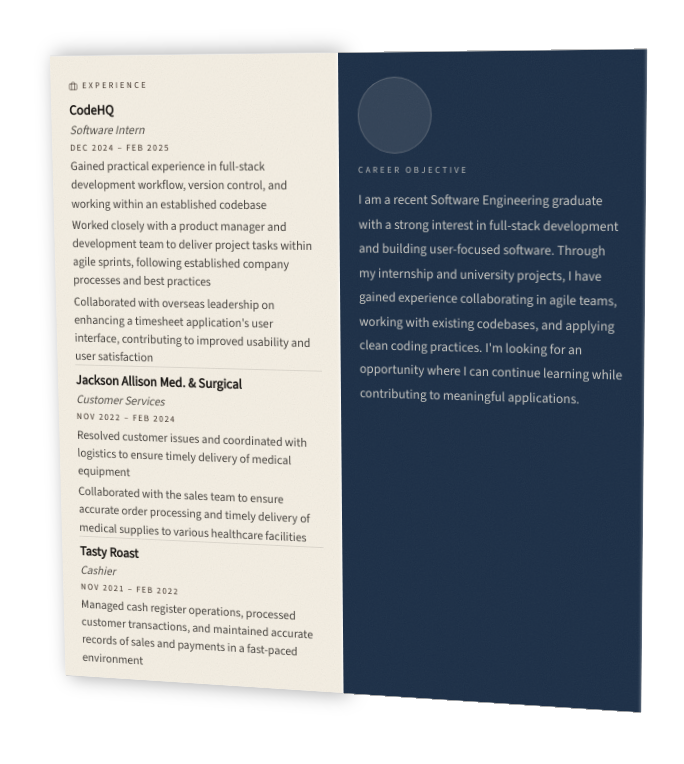
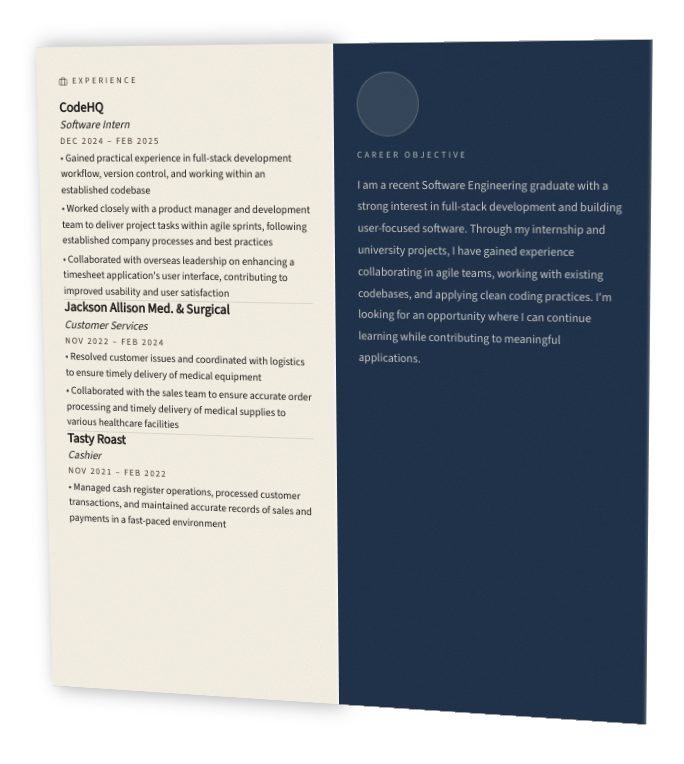
Before and after one commit to owel14/portfolio, a React (Vite) app: page / in a window 1280 px wide. Both pictures are taken after a click on the button 642 px from the left and 380 px from the top of the page. Shown: the top 764 px of the page, without its empty margins (150-834 px from the left). Built offline with nearby package versions, Linux system fonts and the light colour scheme.

Commit message:
extracted bullet point component

```diff
--- /dev/null
+++ b/src/components/Bullet.tsx
@@ -0,0 +1,10 @@
+import type { ReactNode } from 'react';
+
+export function Bullet({ children }: { children: ReactNode }) {
+  return (
+    <li className="relative pl-2.5 text-[11px] font-light leading-normal text-ink">
+      <span aria-hidden="true" className="left-0 text-ink-secondary select-none"> • </span>
+      {children}
+    </li>
+  );
+}
--- /dev/null
+++ b/src/components/PanelCard.tsx
@@ -0,0 +1,52 @@
+import type { ReactNode } from 'react';
+
+type PanelCardProps = {
+  title: string;
+  badge: string;
+  subtitle?: string;
+  layout: 'stacked' | 'inline';
+  isFirst?: boolean;
+  isLast?: boolean;
+  children: ReactNode;
+};
+
+export function PanelCard({
+  title,
+  badge,
+  subtitle,
+  layout,
+  isFirst = false,
+  isLast = false,
+  children,
+}: PanelCardProps) {
+  const stacked = layout === 'stacked';
+
+  return (
+    <div className={[
+      'flex flex-col',
+      stacked ? 'gap-0.5' : 'gap-1.5',
+      isFirst ? (stacked ? 'pb-3' : 'pb-2.5') : (stacked ? 'py-3' : 'py-2.5'),
+      isLast ? '' : 'border-b border-ink/10',
+    ].filter(Boolean).join(' ')}>
+
+      {stacked ? (
+        <>
+          <div className="flex flex-col gap-px">
+            <span className="text-sm font-semibold text-ink leading-[1.2]">{title}</span>
+            {subtitle && <span className="text-xs font-light italic text-ink">{subtitle}</span>}
+          </div>
+          <span className="text-[9.5px] tracking-[1.5px] uppercase text-ink-secondary pl-4.25">{badge}</span>
+        </>
+      ) : (
+        <div className="flex items-center gap-1.5">
+          <span className="text-sm font-semibold text-ink flex-1 min-w-0">{title}</span>
+          <span className="text-[9px] tracking-[1.8px] uppercase text-ink-secondary ml-auto whitespace-nowrap">{badge}</span>
+        </div>
+      )}
+
+      <ul className={`list-none flex flex-col gap-0.75 ${stacked ? 'mt-0.75 pl-4.25' : ''}`}>
+        {children}
+      </ul>
+    </div>
+  );
+}
--- /dev/null
+++ b/src/components/PanelCta.tsx
@@ -0,0 +1,20 @@
+import type { ReactNode } from 'react';
+
+type PanelCtaProps = {
+  children: ReactNode;
+  theme?: 'ink' | 'chalk' | 'chalk-dim';
+};
+
+const themeClass = {
+  ink:        'text-ink-secondary',
+  chalk:      'text-chalk/80',
+  'chalk-dim': 'text-chalk/50',
+} as const;
+
+export function PanelCta({ children, theme = 'ink' }: PanelCtaProps) {
+  return (
+    <p className={`mt-auto text-[9px] tracking-[2px] uppercase ${themeClass[theme]}`}>
+      {children}
+    </p>
+  );
+}
--- /dev/null
+++ b/src/components/SectionHeader.tsx
@@ -0,0 +1,16 @@
+import type { ReactElement, ReactNode } from 'react';
+
+type SectionHeaderProps = {
+  icon?: ReactElement;
+  children: ReactNode;
+  theme?: 'ink' | 'chalk';
+};
+
+export function SectionHeader({ icon, children, theme = 'ink' }: SectionHeaderProps) {
+  return (
+    <div className={`flex items-center gap-1.25 text-[9px] tracking-[2.5px] uppercase font-normal ${theme === 'ink' ? 'text-ink-secondary' : 'text-chalk/75'}`}>
+      {icon}
+      {children}
+    </div>
+  );
+}
--- a/src/components/panels/CoverPanel.tsx
+++ b/src/components/panels/CoverPanel.tsx
@@ -1,6 +1,7 @@
 import { Mail, Phone } from 'lucide-react';
 import { GitHubIcon, LinkedInIcon } from '../BrandIcons';
 import type { ReactElement } from 'react';
+import { PanelCta } from '../PanelCta';
 
 type ContactItem = {
   readonly label: string;
@@ -20,26 +21,26 @@ export function CoverPanel() {
   return (
     <div className="panel-content">
       <div className="flex flex-col">
-        <h1 className="font-serif text-[clamp(26px,3.2vw,48px)] font-bold leading-[1.05] text-chalk">
+        <h1 className="font-serif text-4xl font-bold leading-[1.05] text-chalk">
           Oliver
           <em className="block not-italic font-normal text-[1.05em] text-chalk/90">Lin</em>
         </h1>
-        <div className="w-9 h-0.5 bg-chalk/35 mt-[14px] mb-3 shrink-0" />
-        <p className="text-[clamp(9px,0.9vw,11px)] tracking-[3px] uppercase text-chalk/80">
+        <div className="w-9 h-0.5 bg-chalk/35 mt-3.5 mb-3 shrink-0" />
+        <p className="text-[10px] tracking-[3px] uppercase text-chalk/80">
           Software Engineer
         </p>
       </div>
 
-      <p className="text-[clamp(10px,0.95vw,12px)] font-light leading-[1.7] text-chalk/75">
+      <p className="text-[11px] font-light leading-[1.7] text-chalk/75">
         Full-stack dev & user-focused software.
       </p>
 
-      <div className="flex flex-col gap-[7px]">
+      <div className="flex flex-col gap-1.75">
         {contact.map((item) => (
           <a
             key={item.label}
             href={item.href}
-            className="flex items-center gap-[7px] no-underline group"
+            className="flex items-center gap-1.75 no-underline group"
             target={item.href.startsWith('http') ? '_blank' : undefined}
             rel={item.href.startsWith('http') ? 'noopener noreferrer' : undefined}
             draggable={false}
@@ -48,16 +49,14 @@ export function CoverPanel() {
             <span className="text-chalk/70 shrink-0 transition-colors duration-150 group-hover:text-chalk">
               {item.icon}
             </span>
-            <span className="text-[clamp(9px,0.88vw,11px)] font-light text-chalk/80 break-all transition-colors duration-150 group-hover:text-chalk">
+            <span className="text-[10px] font-light text-chalk/80 break-all transition-colors duration-150 group-hover:text-chalk">
               {item.value}
             </span>
           </a>
         ))}
       </div>
 
-      <p className="mt-auto text-[9px] tracking-[2.5px] uppercase text-chalk/50">
-        Open to unfold ›
-      </p>
+      <PanelCta theme="chalk-dim">Open to unfold ›</PanelCta>
     </div>
   );
 }
--- a/src/components/panels/EducationPanel.tsx
+++ b/src/components/panels/EducationPanel.tsx
@@ -1,4 +1,5 @@
 import { BookOpen } from 'lucide-react';
+import { PanelCta } from '../PanelCta';
 
 const courses = [
   'Soft. Eng. Design',
@@ -12,16 +13,16 @@ const courses = [
 export function EducationPanel() {
   return (
     <div className="panel-content">
-      <p className="text-[clamp(10px,0.96vw,12.5px)] font-light italic text-chalk/80">
+      <p className="text-[11px] font-light italic text-chalk/80">
         BE(Hons) Software Engineering
       </p>
 
       <div className="flex items-center gap-3.5 bg-chalk/5 border border-chalk/10 rounded-[3px] px-3.5 py-2.5">
         <div className="flex flex-col items-center gap-0.5 shrink-0">
-          <span className="font-serif text-[clamp(22px,2.2vw,32px)] font-bold text-chalk leading-none">8.1</span>
+          <span className="font-serif text-[28px] font-bold text-chalk leading-none">8.1</span>
           <span className="text-[7.5px] tracking-[2px] uppercase text-chalk/75">GPA</span>
         </div>
-        <div className="flex flex-col gap-0.75 text-[clamp(10px,0.92vw,12px)] font-light border-l border-chalk/12 pl-3.5 text-chalk/80">
+        <div className="flex flex-col gap-0.75 text-[11px] font-light border-l border-chalk/12 pl-3.5 text-chalk/80">
           <span>2022 – 2025</span>
           <span>Graduated</span>
         </div>
@@ -34,15 +35,13 @@ export function EducationPanel() {
 
       <div className="grid grid-cols-2 gap-y-1.25 gap-x-2">
         {courses.map((course) => (
-          <span key={course} className="text-[clamp(11px,1vw,13px)] font-light leading-[1.3] text-chalk/80">
+          <span key={course} className="text-xs font-light leading-[1.3] text-chalk/80">
             {course}
           </span>
         ))}
       </div>
 
-      <p className="mt-auto text-[clamp(8px,0.78vw,10px)] tracking-[2px] uppercase text-chalk/80">
-        Flip for summary →
-      </p>
+      <PanelCta theme="chalk">Flip for summary →</PanelCta>
     </div>
   );
 }
--- a/src/components/panels/ExperiencePanel.tsx
+++ b/src/components/panels/ExperiencePanel.tsx
@@ -1,61 +1,28 @@
 import { Briefcase } from 'lucide-react';
-import type { ReactNode } from 'react';
-
-function Bullet({ children }: { children: ReactNode }) {
-  return (
-    <li className="relative pl-[10px] text-[clamp(11px,1vw,13px)] font-light leading-[1.5] text-ink/80">
-      <span aria-hidden="true" className="absolute left-0 text-ink-secondary select-none">·</span>
-      {children}
-    </li>
-  );
-}
-
-type EntryProps = {
-  company: string;
-  role: string;
-  period: string;
-  isLast?: boolean;
-  children: ReactNode;
-};
-
-function Entry({ company, role, period, isLast = false, children }: EntryProps) {
-  return (
-    <div className={`flex flex-col gap-0.5 ${isLast ? '' : 'pb-[clamp(8px,1vh,11px)] border-b border-ink/10'}`}>
-      <div className="flex flex-col gap-px">
-        <span className="text-[clamp(12px,1.1vw,15px)] font-semibold text-ink leading-[1.2]">{company}</span>
-        <span className="text-[clamp(11px,1vw,13px)] font-light italic text-ink/75">{role}</span>
-      </div>
-      <span className="text-[9.5px] tracking-[1.5px] uppercase text-ink-secondary pl-[17px]">{period}</span>
-      <ul className="list-none flex flex-col gap-[3px] mt-[3px] pl-[17px]">
-        {children}
-      </ul>
-    </div>
-  );
-}
+import { Bullet } from '../Bullet';
+import { PanelCard } from '../PanelCard';
+import { SectionHeader } from '../SectionHeader';
 
 export function ExperiencePanel() {
   return (
     <div className="panel-content">
-      <div className="flex items-center gap-[5px] text-[9px] tracking-[2.5px] uppercase text-ink-secondary font-normal">
-        <Briefcase size={10} strokeWidth={1.5} />
-        Experience
-      </div>
+      <SectionHeader icon={<Briefcase size={10} strokeWidth={1.5} />}>Experience</SectionHeader>
 
-      <div className="flex flex-col gap-[clamp(8px,1vh,12px)]">
-        <Entry company="CodeHQ" role="Software Intern" period="Dec 2024 – Feb 2025">
+      <div className="flex flex-col">
+        <PanelCard title="CodeHQ" badge="Dec 2024 – Feb 2025" subtitle="Software Intern" layout="stacked" isFirst>
           <Bullet>Gained practical experience in full-stack development workflow, version control, and working within an established codebase</Bullet>
           <Bullet>Worked closely with a product manager and development team to deliver project tasks within agile sprints, following established company processes and best practices</Bullet>
           <Bullet>Collaborated with overseas leadership on enhancing a timesheet application's user interface, contributing to improved usability and user satisfaction</Bullet>
-        </Entry>
+        </PanelCard>
 
-        <Entry company="Jackson Allison Med. & Surgical" role="Customer Services" period="Nov 2022 – Feb 2024">
+        <PanelCard title="Jackson Allison Med. & Surgical" badge="Nov 2022 – Feb 2024" subtitle="Customer Services" layout="stacked">
           <Bullet>Resolved customer issues and coordinated with logistics to ensure timely delivery of medical equipment</Bullet>
           <Bullet>Collaborated with the sales team to ensure accurate order processing and timely delivery of medical supplies to various healthcare facilities</Bullet>
-        </Entry>
+        </PanelCard>
 
-        <Entry company="Tasty Roast" role="Cashier" period="Nov 2021 – Feb 2022" isLast>
+        <PanelCard title="Tasty Roast" badge="Nov 2021 – Feb 2022" subtitle="Cashier" layout="stacked" isLast>
           <Bullet>Managed cash register operations, processed customer transactions, and maintained accurate records of sales and payments in a fast-paced environment</Bullet>
-        </Entry>
+        </PanelCard>
       </div>
     </div>
   );
--- a/src/components/panels/ProfilePanel.tsx
+++ b/src/components/panels/ProfilePanel.tsx
@@ -1,13 +1,13 @@
+import { SectionHeader } from '../SectionHeader';
+
 export function ProfilePanel() {
   return (
     <div className="panel-content">
-      <div className="size-[clamp(56px,6vw,76px)] rounded-full bg-chalk/10 border border-chalk/20 shrink-0 self-start" aria-hidden="true" />
+      <div className="size-16 rounded-full bg-chalk/10 border border-chalk/20 shrink-0 self-start" aria-hidden="true" />
 
-      <div className="flex items-center gap-[5px] text-[9px] tracking-[2.5px] uppercase text-chalk/75 font-normal">
-        Career Objective
-      </div>
+      <SectionHeader theme="chalk">Career Objective</SectionHeader>
 
-      <p className="text-[clamp(11px,1.05vw,13.5px)] font-light leading-[1.82] text-chalk/80">
+      <p className="text-xs font-light leading-[1.82] text-chalk/80">
         I am a recent Software Engineering graduate with a strong interest in full-stack development and building user-focused software. Through my internship and university projects, I have gained experience collaborating in agile teams, working with existing codebases, and applying clean coding practices. I'm looking for an opportunity where I can continue learning while contributing to meaningful applications.
       </p>
     </div>
--- a/src/components/panels/ProjectsPanel.tsx
+++ b/src/components/panels/ProjectsPanel.tsx
@@ -1,68 +1,32 @@
 import { FolderOpen } from 'lucide-react';
-import type { ReactNode } from 'react';
-
-function Bullet({ children }: { children: ReactNode }) {
-  return (
-    <li className="relative pl-[10px] text-[clamp(11px,1vw,13px)] font-light leading-[1.5] text-ink/80">
-      <span aria-hidden="true" className="absolute left-0 text-ink-secondary select-none">·</span>
-      {children}
-    </li>
-  );
-}
-
-type ProjectProps = {
-  name: string;
-  type: string;
-  isFirst?: boolean;
-  isLast?: boolean;
-  children: ReactNode;
-};
-
-function Project({ name, type, isFirst = false, isLast = false, children }: ProjectProps) {
-  return (
-    <div className={[
-      'flex flex-col gap-1.5',
-      isFirst ? 'pb-[clamp(8px,1vh,12px)]' : 'py-[clamp(8px,1vh,12px)]',
-      isLast ? '' : 'border-b border-ink/10',
-    ].filter(Boolean).join(' ')}>
-      <div className="flex items-center gap-[6px]">
-        <span className="text-[clamp(13px,1.2vw,15.5px)] font-semibold text-ink flex-1 min-w-0">{name}</span>
-        <span className="text-[9px] tracking-[1.8px] uppercase text-ink-secondary ml-auto whitespace-nowrap">{type}</span>
-      </div>
-      <ul className="list-none flex flex-col gap-[3px]">
-        {children}
-      </ul>
-    </div>
-  );
-}
+import { Bullet } from '../Bullet';
+import { PanelCard } from '../PanelCard';
+import { SectionHeader } from '../SectionHeader';
 
 export function ProjectsPanel() {
   return (
     <div className="panel-content">
-      <div className="flex items-center gap-[5px] text-[9px] tracking-[2.5px] uppercase text-ink-secondary font-normal">
-        <FolderOpen size={10} strokeWidth={1.5} />
-        Projects
-      </div>
+      <SectionHeader icon={<FolderOpen size={10} strokeWidth={1.5} />}>Projects</SectionHeader>
 
       <div className="flex flex-col">
-        <Project name="Timesheet System" type="Internship" isFirst>
+        <PanelCard title="Timesheet System" badge="Internship" layout="inline" isFirst>
           <Bullet>Developed a comprehensive timesheet management application using React for the frontend with a C# .NET backend exposing REST APIs</Bullet>
-        </Project>
+        </PanelCard>
 
-        <Project name="Vector DB Research" type="Research">
+        <PanelCard title="Vector DB Research" badge="Research" layout="inline">
           <Bullet>Optimized data querying for terabyte-scale datasets that exceed main memory capacity</Bullet>
           <Bullet>Researched and implemented novel techniques in C++ to improve state-of-the-art external memory vector database querying, achieving a 15% performance gain</Bullet>
-        </Project>
+        </PanelCard>
 
-        <Project name="EV Energy Monitor" type="Capstone">
+        <PanelCard title="EV Energy Monitor" badge="Capstone" layout="inline">
           <Bullet>Built a real-time energy monitoring system for electric vehicles with React TypeScript frontend and C# .NET CORS backend</Bullet>
           <Bullet>Implemented end-to-end features including data persistence, API endpoint design, and responsive UI components</Bullet>
-        </Project>
+        </PanelCard>
 
-        <Project name="Chopsticks Game" type="Personal" isLast>
+        <PanelCard title="Chopsticks Game" badge="Personal" layout="inline" isLast>
           <Bullet>Created an interactive online multiplayer game based on the chopsticks hand game with React Next.js</Bullet>
           <Bullet>Developed real-time multiplayer functionality handling concurrent user sessions and game state management</Bullet>
-        </Project>
+        </PanelCard>
       </div>
     </div>
   );
--- a/src/components/panels/SkillsPanel.tsx
+++ b/src/components/panels/SkillsPanel.tsx
@@ -1,5 +1,7 @@
 import { Code2, Globe, Wrench, Users } from 'lucide-react';
 import type { ReactElement } from 'react';
+import { PanelCta } from '../PanelCta';
+import { SectionHeader } from '../SectionHeader';
 
 type SkillGroup = {
   readonly icon: ReactElement;
@@ -16,41 +18,36 @@ const skillGroups: readonly SkillGroup[] = [
 export function SkillsPanel() {
   return (
     <div className="panel-content">
-      <div className="flex flex-col gap-[clamp(10px,1.2vh,14px)]">
+      <div className="flex flex-col gap-3">
         {skillGroups.map((group) => (
           <div key={group.label} className="flex flex-col gap-0.75">
             <span className="flex items-center gap-1 text-[9.5px] tracking-[2.5px] uppercase text-ink-secondary">
               {group.icon}
               {group.label}
             </span>
-            <p className="text-[clamp(12px,1.1vw,14.5px)] font-light leading-[1.55] text-ink/80">
+            <p className="text-sm font-light leading-[1.55] text-ink">
               {group.items}
             </p>
           </div>
         ))}
       </div>
 
-      <p className="mt-auto text-[clamp(8px,0.78vw,10px)] tracking-[2px] uppercase text-ink-secondary">
-        Flip to see projects →
-      </p>
+      <PanelCta>Flip to see projects →</PanelCta>
 
       <div className="flex flex-col gap-1.5 pt-1.5 border-t border-rule">
-        <div className="flex items-center gap-1.25 text-ink-secondary">
-          <Users size={10} strokeWidth={1.5} />
-          <span className="text-[9px] tracking-[2.5px] uppercase font-normal">References</span>
-        </div>
+        <SectionHeader icon={<Users size={10} strokeWidth={1.5} />}>References</SectionHeader>
 
         <div className="flex flex-col gap-px pb-1.5 border-b border-ink/7">
-          <span className="text-[clamp(12px,1.1vw,14.5px)] font-semibold text-ink">Winston Chow</span>
-          <span className="text-[clamp(11px,0.98vw,13px)] font-light text-ink/75">Chief Talent Officer · CodeHQ</span>
-          <span className="text-[clamp(10px,0.9vw,12px)] font-light text-ink-secondary break-all">winston.chow@codehq.nz</span>
+          <span className="text-sm font-semibold text-ink">Winston Chow</span>
+          <span className="text-xs font-light text-ink">Chief Talent Officer · CodeHQ</span>
+          <span className="text-[11px] font-light text-ink-secondary break-all">winston.chow@codehq.nz</span>
         </div>
 
         <div className="flex flex-col gap-px">
-          <span className="text-[clamp(12px,1.1vw,14.5px)] font-semibold text-ink">Kate Manning</span>
-          <span className="text-[clamp(11px,0.98vw,13px)] font-light text-ink/75">Customer Services Lead · Jackson Allison</span>
-          <span className="text-[clamp(10px,0.9vw,12px)] font-light text-ink-secondary break-all">kate.manning@jackson-allison.co.nz</span>
-          <span className="text-[clamp(10px,0.9vw,12px)] font-light text-ink-secondary break-all">+64 27 819 8312</span>
+          <span className="text-sm font-semibold text-ink">Kate Manning</span>
+          <span className="text-xs font-light text-ink">Customer Services Lead · Jackson Allison</span>
+          <span className="text-[11px] font-light text-ink-secondary break-all">kate.manning@jackson-allison.co.nz</span>
+          <span className="text-[11px] font-light text-ink-secondary break-all">+64 27 819 8312</span>
         </div>
       </div>
     </div>
--- a/src/index.css
+++ b/src/index.css
@@ -17,7 +17,7 @@
    TOKENS
 ══════════════════════════════════════════ */
 :root {
-  --pw: clamp(200px, 26vw, 310px);
+  --pw: 40vh;
   --ph: calc(var(--pw) * 2.121);
   --dur: 0.68s;
   --ease: cubic-bezier(0.22, 1.0, 0.36, 1);
@@ -51,12 +51,12 @@ body {
   flex-direction: column;
   align-items: center;
   justify-content: center;
-  gap: 20px;
-  padding: clamp(12px, 2vw, 28px);
+  gap: 2vh;
+  padding: 2vh;
 }
 
 .pamphlet-stage {
-  --stage-pad: clamp(12px, 2vw, 32px);
+  --stage-pad: 2vw;
   width: min(100%, calc((var(--pw) * 3) + (var(--stage-pad) * 2)));
   min-height: min(calc(var(--ph) + (var(--stage-pad) * 1.5)), calc(100vh - 118px));
   position: relative;
@@ -313,10 +313,10 @@ body {
    PANEL CONTENT
 ══════════════════════════════════════════ */
 .panel-content {
-  padding: clamp(24px, 3.8%, 38px) clamp(20px, 3.8%, 30px) clamp(20px, 3%, 28px);
+  padding: 28px 24px 22px;
   display: flex;
   flex-direction: column;
-  gap: clamp(10px, 1.3vh, 15px);
+  gap: 12px;
   position: relative;
   z-index: 1;
   height: 100%;
@@ -332,7 +332,7 @@ body {
    MOBILE
 ══════════════════════════════════════════ */
 @media (max-width: 700px) {
-  :root { --pw: clamp(92px, 29vw, 128px); }
+  :root { --pw: 29vw; }
 
   .pamphlet-root {
     justify-content: center;
```
